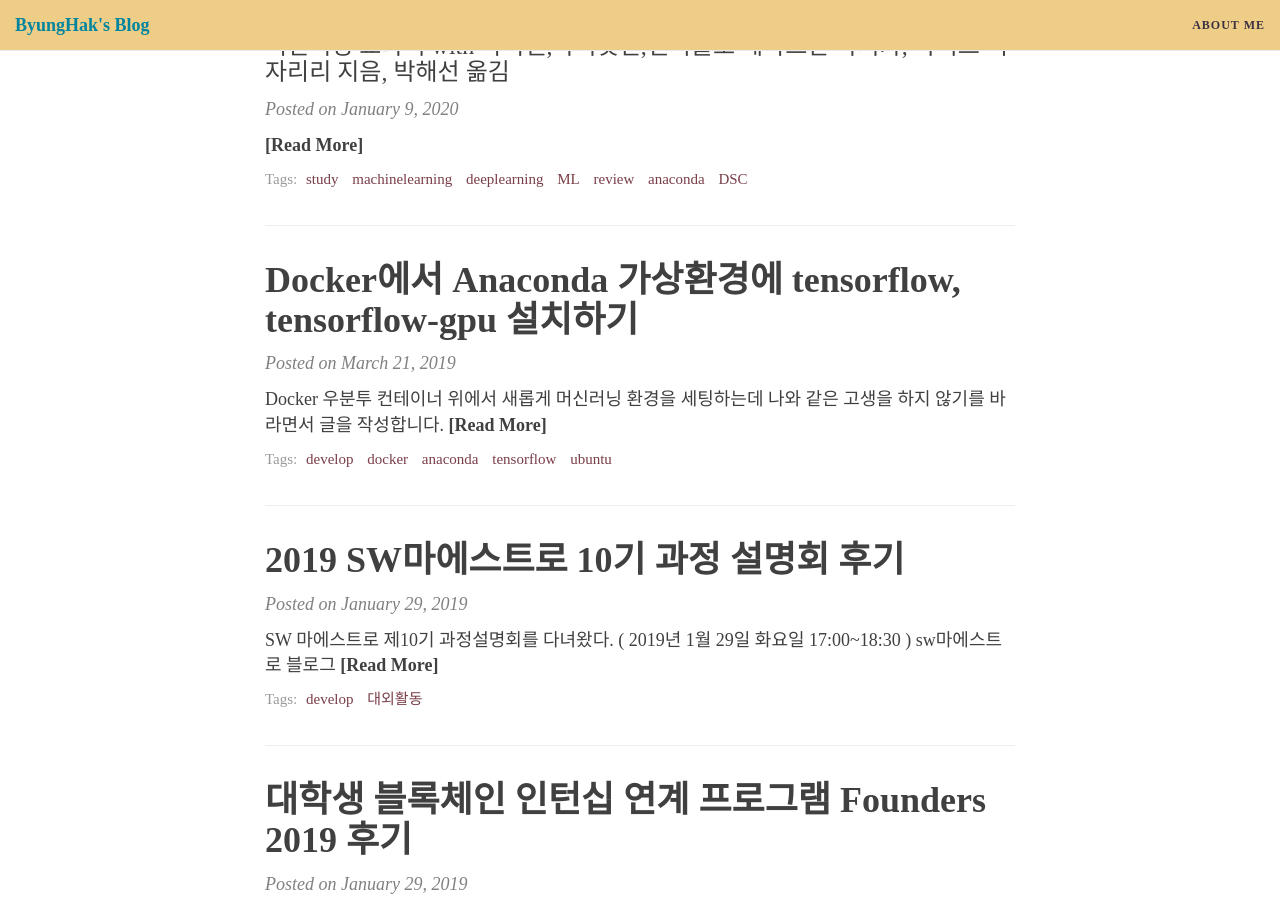
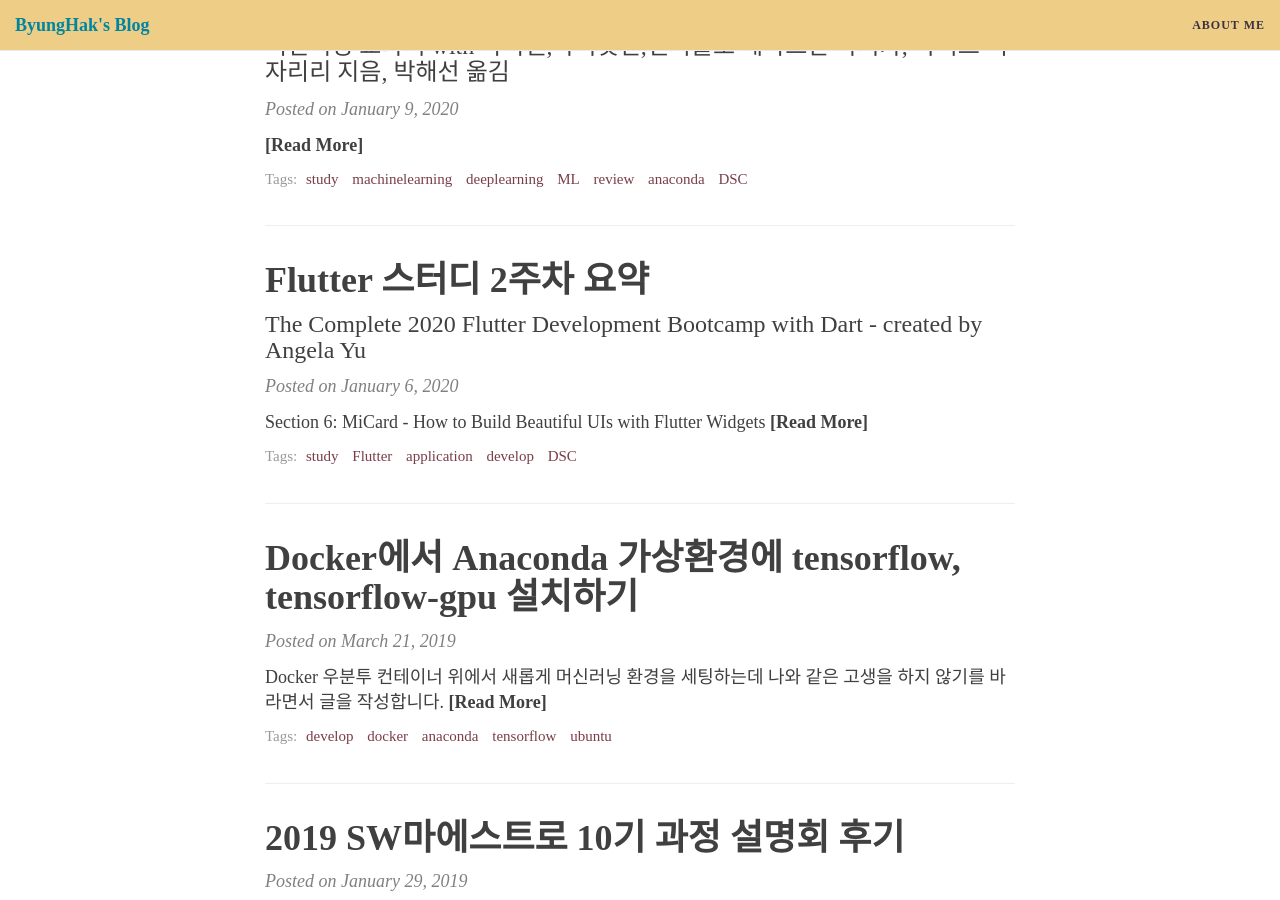
Before and after one commit to bengHak/benghak.github.io, a Jekyll site: the page built from index.html, in a window 1280 px wide and 900 px high, scrolled down 459 px. Built offline with Jekyll 4.4.1, drawn with Linux system fonts in a browser that asks for light colours; nearby versions of some CDN libraries; some web fonts are replaced; the list of posts is cut into pages by our own code; part of the change alters nothing that is shown.

Commit message:
flutter 스터디 2주차

````diff
--- /dev/null
+++ b/_posts/2020-01-06-Flutter_week_02.md
@@ -0,0 +1,129 @@
+---
+layout: post
+title: Flutter 스터디 2주차 요약
+subtitle: The Complete 2020 Flutter Development Bootcamp with Dart - created by Angela Yu
+tags: [study, Flutter, application, develop, DSC]
+comments: true
+---
+
+# Section 6: MiCard - How to Build Beautiful UIs with Flutter Widgets
+
+플러터의 **hot reload**는 빠르고 쉽게 UI를 빌드하고, 기능 추가하고, 버그를 고치는데 도움을 준다.
+
+
+
+<img src="../img/flutter_review/hotreload.gif" width="100%" alt="hotreload"/>
+
+> Hot reload 예시 이미지
+
+
+
+**<Hot Reload 하는 법>**
+
+1. 지원되는 [Flutter 편집기](https://flutter.dev/docs/get-started/editor) 또는 터미널 창 에서 앱을 실행하십시오 . 물리적 또는 가상 장치가 대상이 될 수 있습니다. **디버그 모드의 Flutter 앱만 핫 리로드 할 수 있습니다.**
+2. 프로젝트에서 Dart 파일 중 하나를 수정하십시오. 대부분의 코드 변경 유형은 핫 리로드 할 수 있습니다. 핫 재시작이 필요한 변경 사항 목록은 [제한 사항을](https://flutter.dev/docs/development/tools/hot-reload#limitations) 참조하십시오 .
+3. Flutter의 IDE 도구를 지원하는 IDE / 편집기에서 작업중인 경우 **모두 저장** ( `cmd-s`/ `ctrl-s`)을 선택 하거나 도구 모음에서 핫 리로드 버튼을 클릭하십시오.
+
+> Flutter 공식 문서 참조 (https://flutter.dev/docs/development/tools/hot-reload)
+
+
+
+
+
+## Hot Reload and Hot Restart - Flutter Power tools
+
+**Hot Reload** 기능을 사용하려면 **Stateless, Stateful** 위젯을 사용해야 한다.
+
+
+
+**<Hot Reload와 Hot Start의 차이>**
+
+- **Hot Reload**: state를 유지한 체 바뀐 위젯을 다시 그려준다.
+- **Hot Start**: state를 초기화하고 다시 위젯을 그린다.
+
+
+
+## How to use Widjets
+
+Widjet의 사용법을 설명해주었다.
+
+**언급한 위젯들**
+
+- Layout Widjets: https://flutter.dev/docs/development/ui/layout
+- Center: https://api.flutter.dev/flutter/widgets/Center-class.html
+- Padding: https://api.flutter.dev/flutter/widgets/Padding-class.html
+- SafeArea: https://api.flutter.dev/flutter/widgets/SafeArea-class.html
+- Container: https://api.flutter.dev/flutter/widgets/Container-class.html
+- SizedBox: https://api.flutter.dev/flutter/widgets/SizedBox-class.html
+
+
+
+> "Document를 활용하십쇼!" - 안젤라 유 선생님
+
+
+
+## How to use Custom Font
+
+- fonts 폴더 생성 후 font 파일 넣기
+- pubspec.yaml에 명시해주기
+
+```yaml
+fonts:
+  - family: Pacifico
+    fonts:
+    # 아래와 같이 font 경로를 넣어준다.
+    - asset: fonts/Pacifico-Regular.ttf
+
+  - family: Source Sans Pro
+    fonts:
+    # 아래와 같이 font 경로를 넣어준다.
+    - asset: fonts/SourceSansPro-Regular.ttf
+```
+
+
+
+# Section 7: Dicee -Building Apps with State
+
+## How to Use Intention Actions
+
+<img src="../img/flutter_review/flutter_outline.png" width="100%" alt="flutte_outline">
+
+> 안드로이드 스튜디오의 Flutter Outline탭
+
+**Flutter Outline**을 통해서 위젯과 위젯 중간에 다른 위젯을 추가할 수도 있고, 어떤 위젯이 코드의 몇번째 줄에 위치하는지를 직관적으로 알 수 있다.
+
+
+
+## Adding Gesture Detection with Flutter Button
+
+버튼 위젯들의 소개가 있었다.
+
+- RaisedButton: https://api.flutter.dev/flutter/material/RaisedButton-class.html
+  ![raised_button](..\img\flutter_review\raised_button.PNG)
+- FlatButton: https://api.flutter.dev/flutter/material/FlatButton-class.html
+  ![flat_button](..\img\flutter_review\flat_button.PNG)
+
+각 버튼 위젯에 Property 중 **onPressed** 옵션에서 **callback 함수**를 등록해서 버튼의 기능을 구현했다.
+
+
+
+## Stateful vs Stateless Widgets - What's the Difference
+
+**Stateful** 위젯은 **state**를 관리하는 위젯이고,
+**Stateless** 위젯은 **state**의 관리가 없다.
+
+코드 상으로는 아래의 코드를 활용한다면 **Stateful** 위젯이다.
+
+```dart
+setState((){
+	//do something
+});
+```
+
+
+
+# Section 8: Boss Level Challenge 1 - Magic 8 Ball
+
+## 결과물
+
+<img src="..\img\flutter_review\magic8ball.PNG" alt="magic8ball" width="50%" />
````
Also changed, not shown: _posts/2020-01-13-Flutter_week_03.md (+0 -1 lines), img/flutter_review/flat_button.PNG (added), img/flutter_review/flutter_outline.png (added), img/flutter_review/hotreload.gif (added), img/flutter_review/magic8ball.PNG (added), img/flutter_review/raised_button.PNG (added).
